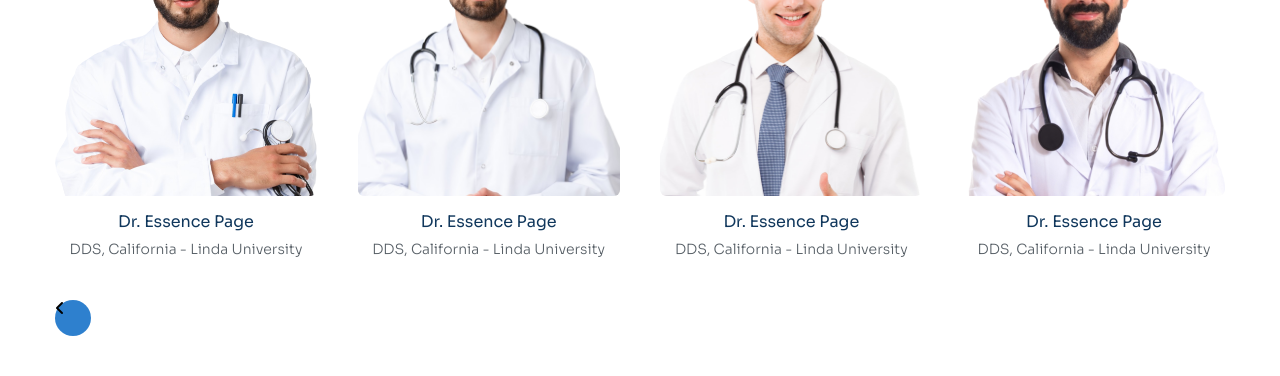
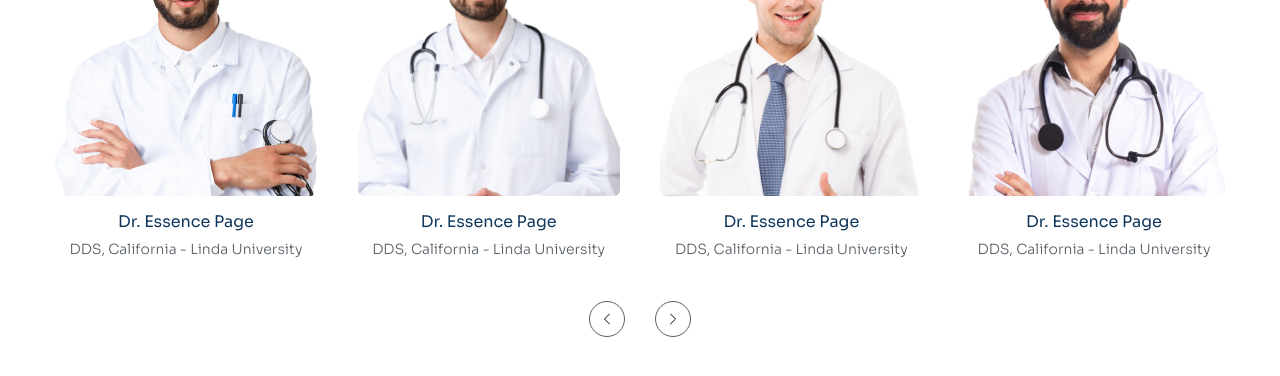
Before and after one commit to Liamnguyenbro69/project3, a plain HTML site: page index.html in a window 1280 px wide. Shown: the part 3760-4136 px from the top of the page. Drawn offline with Linux system fonts and the light colour scheme.

Commit message:
update 6

```diff
--- a/assets/css/style.css
+++ b/assets/css/style.css
@@ -35,6 +35,31 @@ a {
 }
 .btn__button:hover {
   background-color: #0a3d6d;
+}
+.control {
+  display: flex;
+  gap: 18px;
+  align-items: center;
+}
+.control__btn {
+  height: 36px;
+  width: 36px;
+  border-radius: 50%;
+  display: flex;
+  justify-content: center;
+  align-items: center;
+  border: 1px solid #575f66;
+  background: white;
+  cursor: pointer;
+}
+.control__btn:hover {
+  background: #2e80ce;
+  background-color: #2e80ce;
+  color: white;
+}
+button {
+  border: none;
+  background: #00ffff00;
 }
 /* =============Header=============== */
 .header {
@@ -417,6 +442,11 @@ li a {
   width: 262px;
   height: 290px;
   border-radius: 6px;
+  transition: 0.5s;
+}
+
+.doctor__row--img:hover {
+  transform: scale(1.1);
 }
 
 .box__doctor {
@@ -447,13 +477,11 @@ li a {
   line-height: 26px; /* 185.714% */
 }
 /* icon */
-.team__box--icon {
+.team__control {
   margin-top: 38px;
+  justify-content: center;
 }
 
-.team__box--icon-left {
-  width: 36px;
-  height: 36px;
-  background-color: #2e80ce;
-  border-radius: 50%;
+.control-icon--next {
+  rotate: 180deg;
 }
--- a/index.html
+++ b/index.html
@@ -617,11 +617,48 @@
                 </div>
               </div>
             </div>
-            <div class="team__box--icon">
-              <div class="team__box--icon-left">
-                <i class="fa-solid fa-angle-left"></i>
-              </div>
-              <div class="team__box--icon-right"></div>
+            <!-- control -->
+            <!-- left -->
+            <div class="control team__control">
+              <button>
+                <div class="control__btn">
+                  <svg
+                    class="control-icon"
+                    xmlns="http://www.w3.org/2000/svg"
+                    width="6"
+                    height="12"
+                    viewBox="0 0 6 12"
+                    fill="none"
+                  >
+                    <path
+                      d="M5.5 1L0.5 6L5.5 11"
+                      stroke="currentcolor"
+                      stroke-linecap="round"
+                      stroke-linejoin="round"
+                    />
+                  </svg>
+                </div>
+              </button>
+              <!-- RIGHT -->
+              <button>
+                <div class="control__btn">
+                  <svg
+                    class="control-icon control-icon--next"
+                    xmlns="http://www.w3.org/2000/svg"
+                    width="6"
+                    height="12"
+                    viewBox="0 0 6 12"
+                    fill="none"
+                  >
+                    <path
+                      d="M5.5 1L0.5 6L5.5 11"
+                      stroke="currentcolor"
+                      stroke-linecap="round"
+                      stroke-linejoin="round"
+                    />
+                  </svg>
+                </div>
+              </button>
             </div>
           </div>
         </div>
```
